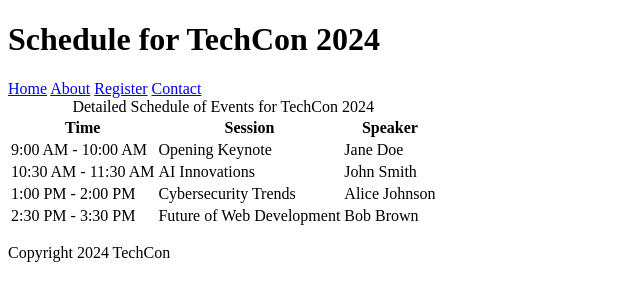
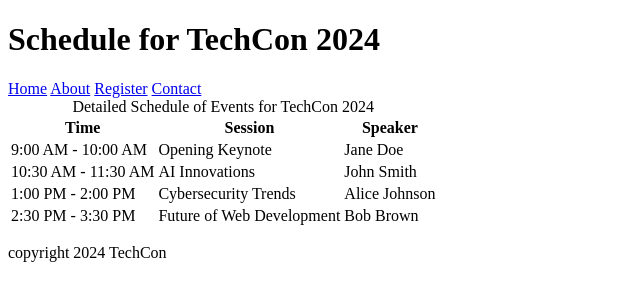
Before and after one commit to Dwaynemaster007/TechCon_HTML, a plain HTML site: page techcon_website/schedule.html in a window 1280 px wide. Shown: the full height of the page, 0-640 px from the left. Drawn offline with Linux system fonts and the light colour scheme.

Commit message:
Updated schedule.html footer to use lowercase 'copyright' for grader

```diff
--- a/techcon_website/schedule.html
+++ b/techcon_website/schedule.html
@@ -50,7 +50,7 @@
         </table>
     </main>
     <footer>
-        <p>Copyright 2024 TechCon</p>
+        <p>copyright 2024 TechCon</p>
     </footer>
 </body>
 </html>
```
